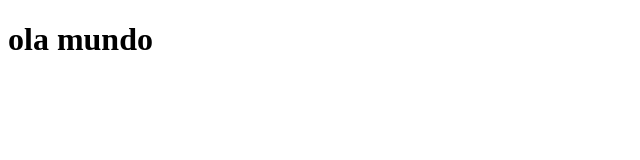
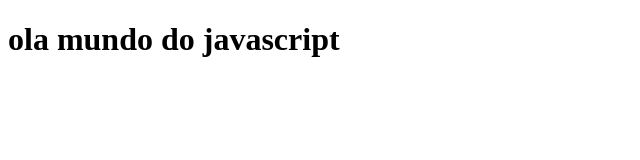
Before and after one commit to eltonautomacao/Javascript-Udemy, a plain HTML site: page index.html in a window 1280 px wide. Shown: the whole page, without its empty margins (0-640 px from the left). Drawn offline with Linux system fonts and the light colour scheme.

Commit message:
Update index.html

```diff
--- a/index.html
+++ b/index.html
@@ -7,6 +7,6 @@
     <title>Javascript</title>
 </head>
 <body>
-    <h1> ola mundo</h1>
+    <h1> ola mundo do javascript</h1>
 </body>
 </html>
```
